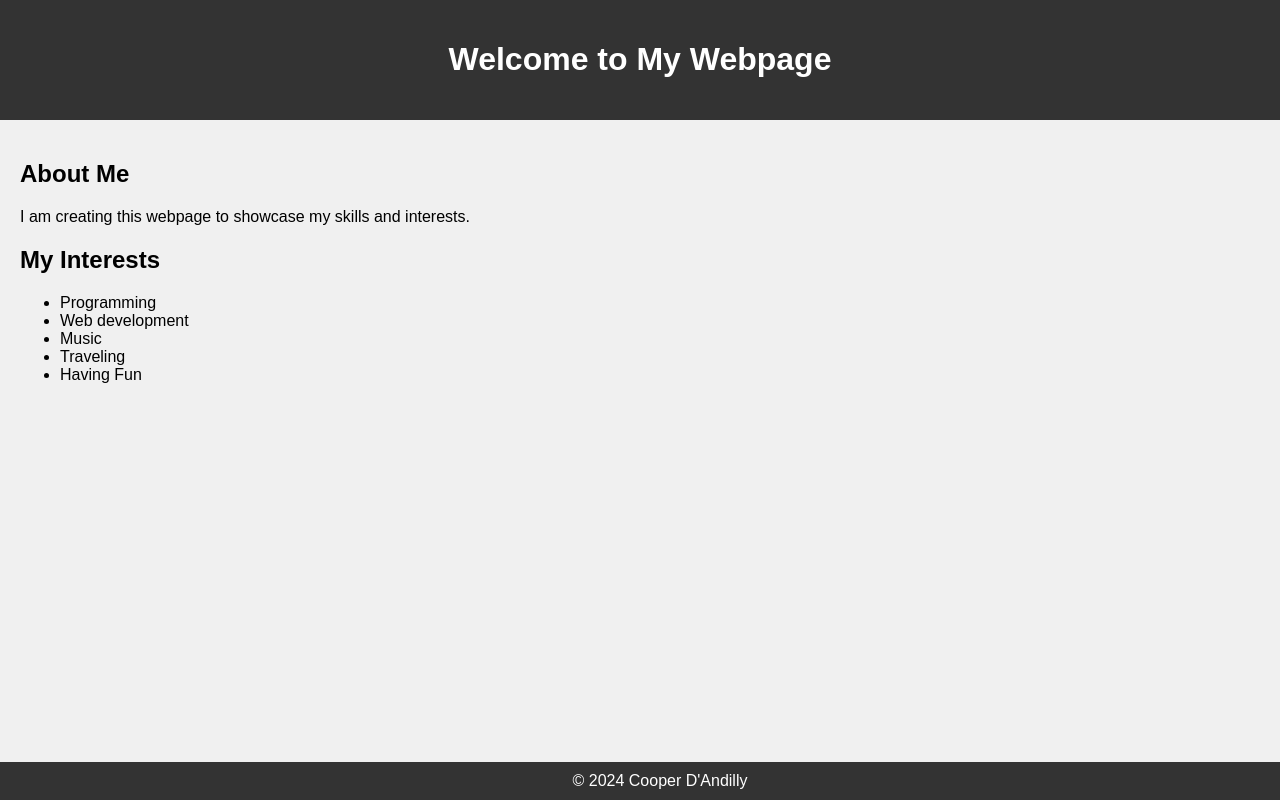
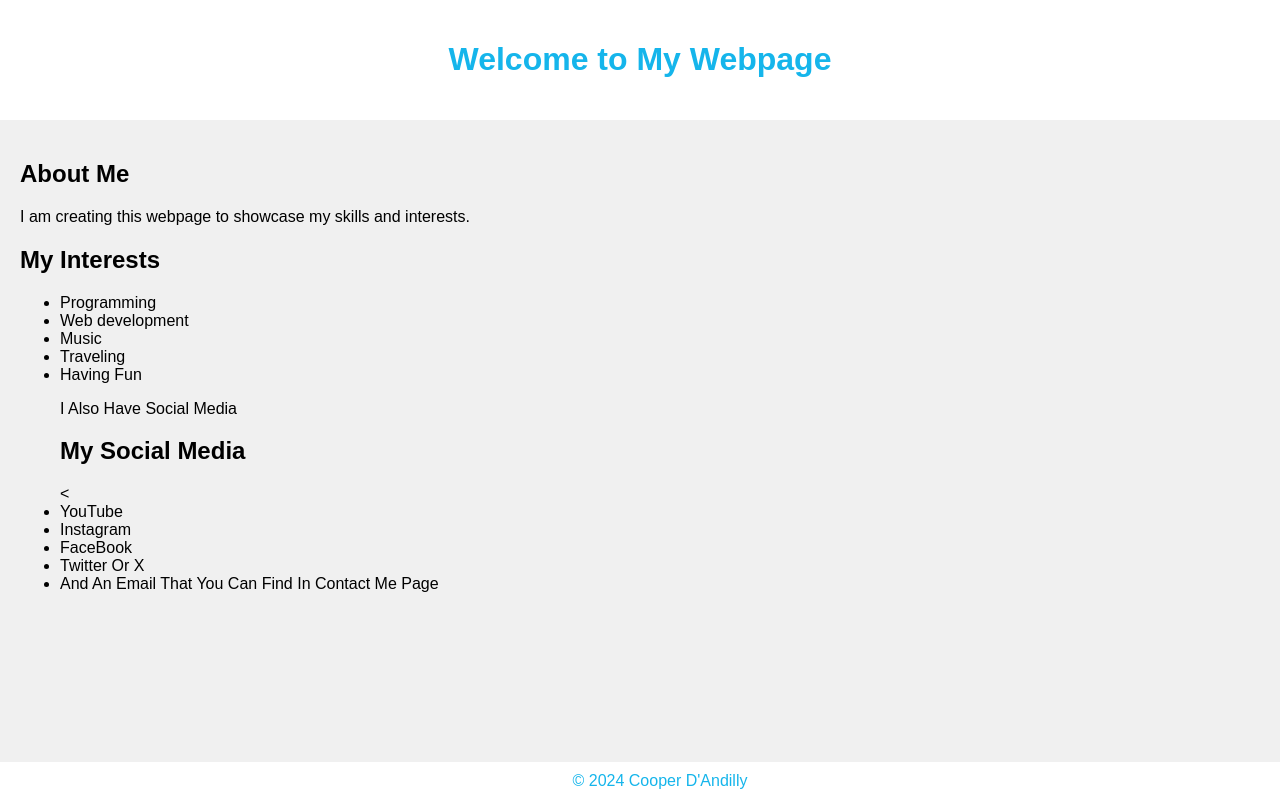
Before and after one commit to CooperDActor/MyGithubPage, a plain HTML site: page index.html in a window 1280 px wide. Drawn offline with Linux system fonts and the light colour scheme.

Commit message:
Update index.html

```diff
--- a/index.html
+++ b/index.html
@@ -12,8 +12,8 @@
             background-color: #f0f0f0;
         }
         header {
-            background-color: #333;
-            color: #fff;
+            background-color: #ffff;
+            color: #15b5eb;
             padding: 20px;
             text-align: center;
         }
@@ -21,8 +21,8 @@
             padding: 20px;
         }
         footer {
-            background-color: #333;
-            color: #fff;
+            background-color: #ffff;
+            color: #15b5eb;
             padding: 10px 20px;
             text-align: center;
             position: fixed;
@@ -45,6 +45,13 @@
             <li>Music</li>
             <li>Traveling</li>
             <li>Having Fun</li>
+        <p>I Also Have Social Media</p>
+        <h2>My Social Media </h2><
+            <li>YouTube</li>
+            <li>Instagram</li>
+            <li>FaceBook</li>
+            <li>Twitter Or X</li>
+            <li>And An Email That You Can Find In Contact Me Page</li>
         </ul>
     </main>
     <footer>
```
